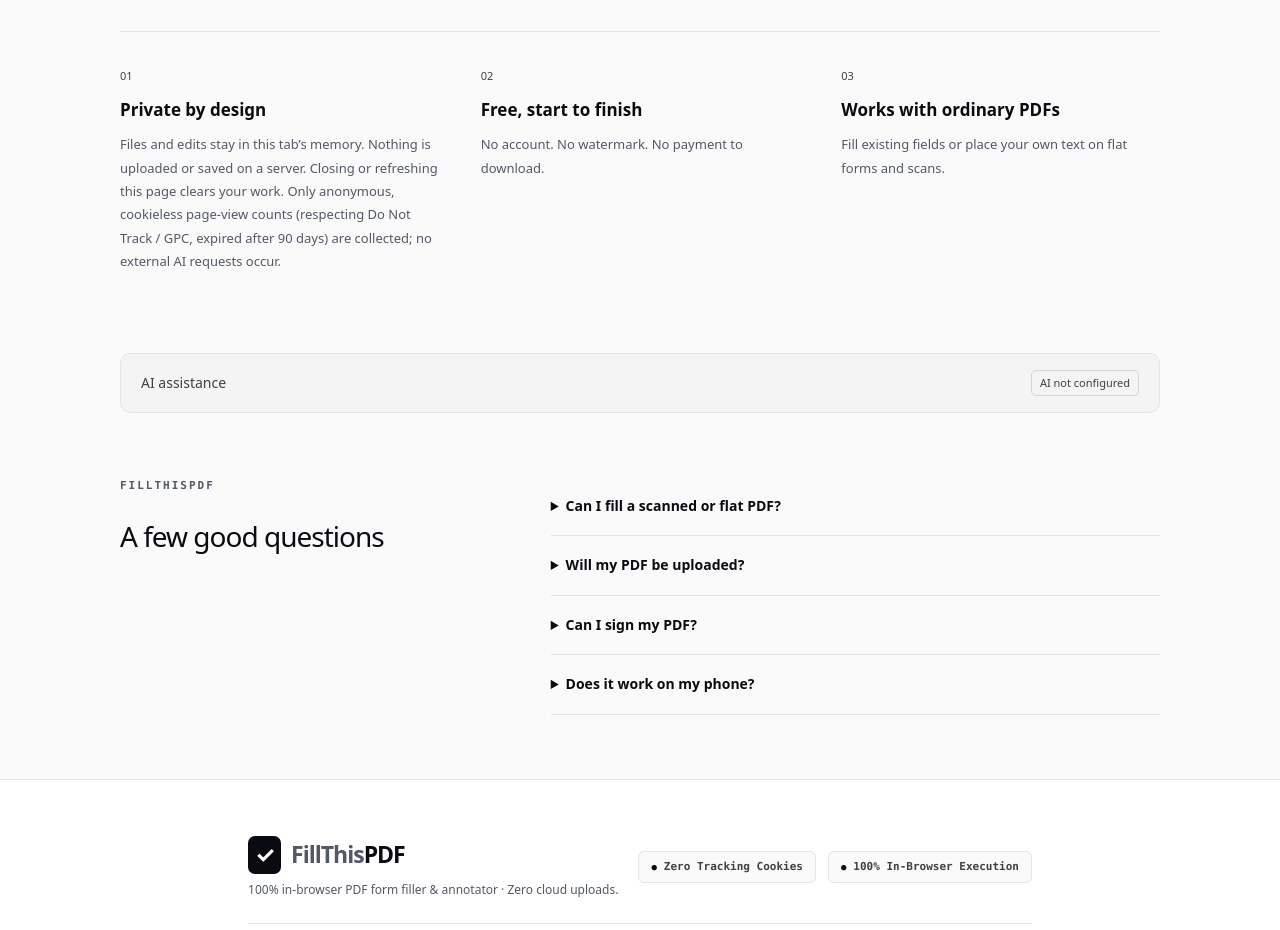
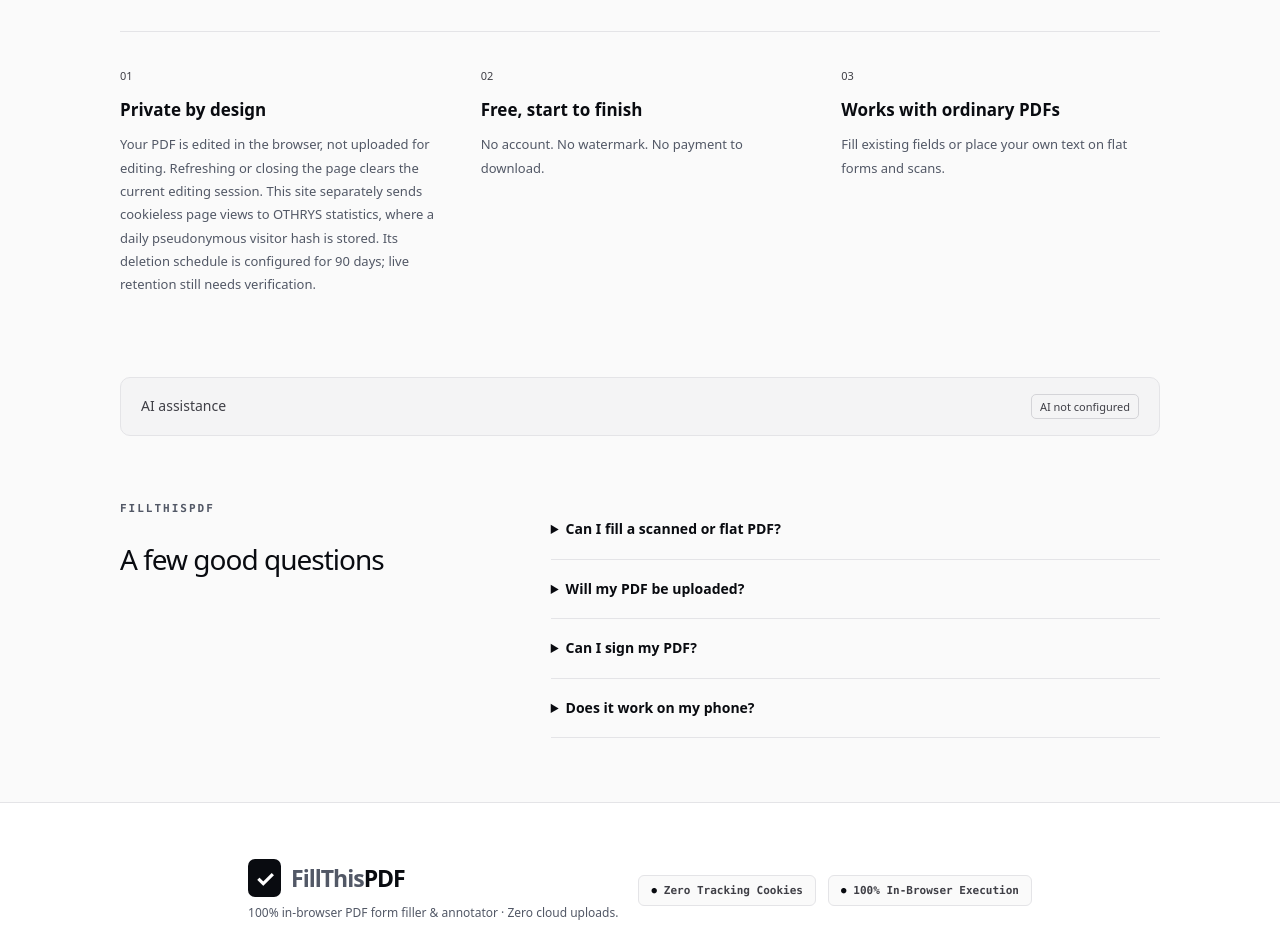
Before and after one commit to vtcbelgium/fillthispdf-web, a React (Vite) app: page / in a window 1280 px wide. Shown: the part 820-1750 px from the top of the page. Built offline with nearby package versions, Linux system fonts and the light colour scheme.

Commit message:
fix(themis): correct pseudonymous stats disclosures in EN/NL/FR editor copy

```diff
--- a/src/i18n.ts
+++ b/src/i18n.ts
@@ -11,7 +11,7 @@ export const en = {
   local: "Your documents stay on your device.",
   privacy: "Private by design",
   privacyBody:
-    "Files and edits stay in this tab’s memory. Nothing is uploaded or saved on a server. Closing or refreshing this page clears your work. Only anonymous, cookieless page-view counts (respecting Do Not Track / GPC, expired after 90 days) are collected; no external AI requests occur.",
+    "Your PDF is edited in the browser, not uploaded for editing. Refreshing or closing the page clears the current editing session. This site separately sends cookieless page views to OTHRYS statistics, where a daily pseudonymous visitor hash is stored. Its deletion schedule is configured for 90 days; live retention still needs verification.",
   free: "Free, start to finish",
   freeBody: "No account. No watermark. No payment to download.",
   flat: "Works with ordinary PDFs",
@@ -105,7 +105,7 @@ const nl: Messages = {
   local: "Je documenten blijven op je apparaat.",
   privacy: "Privacy voorop",
   privacyBody:
-    "Bestanden en wijzigingen blijven in het geheugen van dit tabblad. Niets wordt geüpload of op een server opgeslagen. Sluiten of vernieuwen wist je werk. Alleen anonieme paginaweergavetellingen zonder cookies of IP-opslag (met respect voor Do Not Track / GPC, na 90 dagen gewist); geen externe AI-verzoeken.",
+    "Je PDF wordt in de browser bewerkt en niet naar een server geüpload om te bewerken. Sluiten of vernieuwen beëindigt de huidige bewerksessie. De site verstuurt afzonderlijk paginabezoeken zonder cookies naar OTHRYS-statistieken, met een dagelijks pseudoniem bezoekerskenmerk. Verwijdering na 90 dagen is geconfigureerd, maar nog niet live geverifieerd.",
   free: "Gratis van begin tot eind",
   freeBody: "Geen account. Geen watermerk. Geen betaling om te downloaden.",
   flat: "Ook voor gewone PDF’s",
@@ -201,7 +201,7 @@ const fr: Messages = {
   local: "Vos documents restent sur votre appareil.",
   privacy: "La confidentialité avant tout",
   privacyBody:
-    "Les fichiers et modifications restent dans la mémoire de cet onglet. Rien n’est envoyé ni enregistré sur un serveur. Fermer ou actualiser la page efface votre travail. Seul un comptage anonyme des pages vues sans cookies ni IP (respectant Do Not Track / GPC, supprimé après 90 jours) est effectué ; aucune requête IA externe.",
+    "Votre PDF est modifié dans le navigateur, sans téléversement pour l'édition. Fermer ou actualiser la page termine la session d'édition. Le site transmet séparément des visites sans cookies aux statistiques OTHRYS, avec un identifiant pseudonyme quotidien. Une suppression après 90 jours est configurée, mais non encore vérifiée en production.",
   free: "Gratuit du début à la fin",
   freeBody: "Sans compte. Sans filigrane. Sans paiement pour télécharger.",
   flat: "Pour les PDF ordinaires aussi",
```
